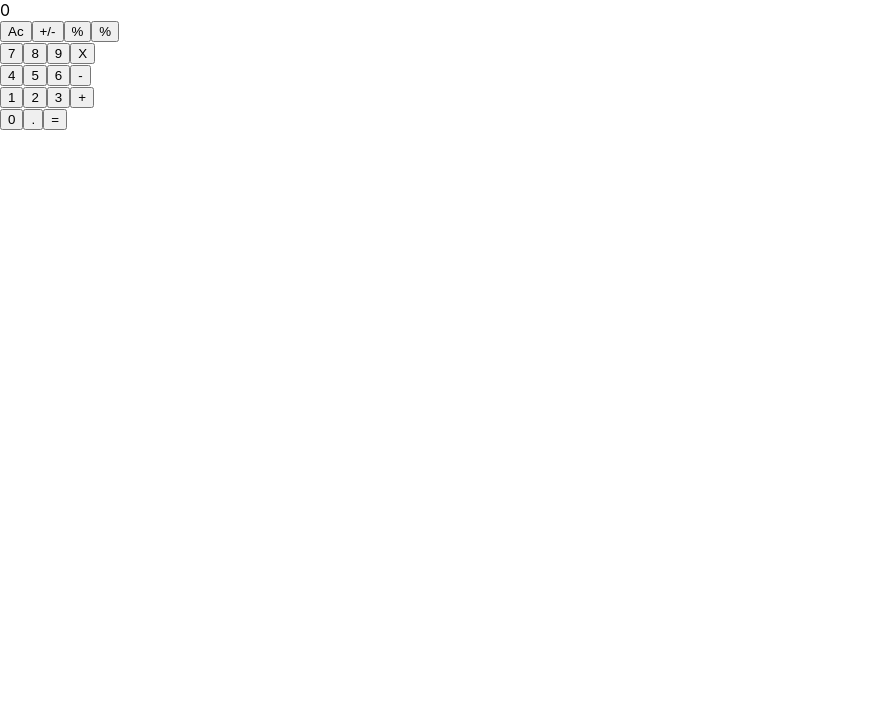
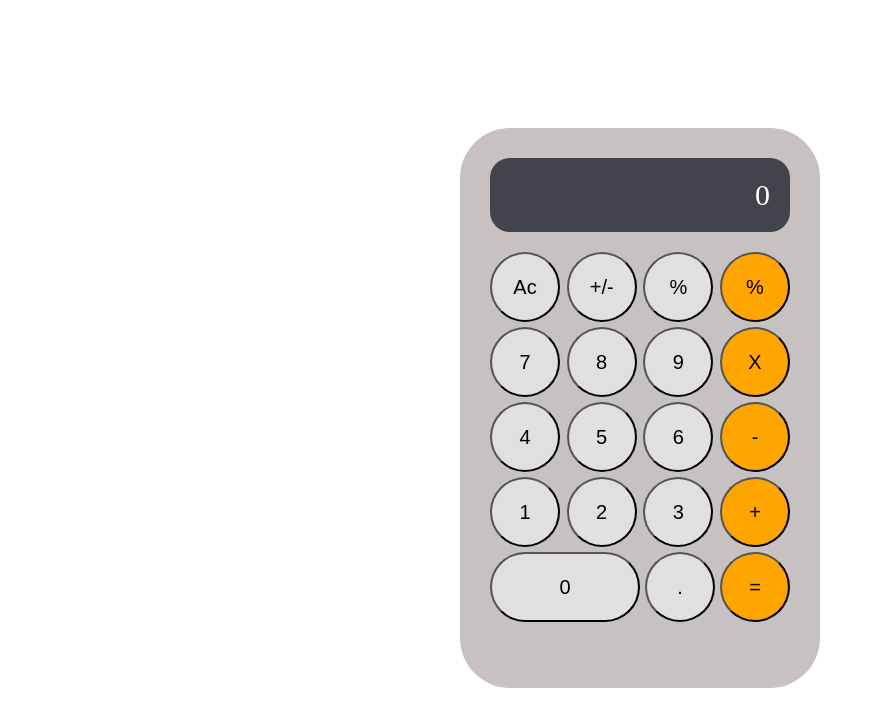
Before and after one commit to muneeb3123/math-magician, a React (Create React App) app: page / in a window 1280 px wide. Shown: the top 726 px of the page, without its empty margins (0-883 px from the left). Built offline with nearby package versions, Linux system fonts and the light colour scheme.

Commit message:
add styling to calculator

```diff
--- a/src/index.css
+++ b/src/index.css
@@ -1,27 +1,53 @@
 body {
-  margin: 0;
-  font-family:
-    -apple-system,
-    BlinkMacSystemFont,
-    'Segoe UI',
-    'Roboto',
-    'Oxygen',
-    'Ubuntu',
-    'Cantarell',
-    'Fira Sans',
-    'Droid Sans',
-    'Helvetica Neue',
-    sans-serif;
-  -webkit-font-smoothing: antialiased;
-  -moz-osx-font-smoothing: grayscale;
+  display: flex;
+  align-items: center;
+  justify-content: center;
+  height: 100vh;
 }
 
-code {
-  font-family:
-    source-code-pro,
-    Menlo,
-    Monaco,
-    Consolas,
-    'Courier New',
-    monospace;
+.calculator {
+  width: 300px;
+  height: 500px;
+  background-color: #c7c1c1;
+  padding: 30px;
+  border-radius: 50px;
 }
+
+.display {
+  display: flex;
+  font-size: 30px;
+  justify-content: flex-end;
+  background-color: #43434b;
+  padding: 20px;
+  border-radius: 20px;
+  color: #fff;
+  margin-bottom: 20px;
+}
+
+.buttons {
+  display: flex;
+  flex-direction: column;
+  gap: 5px;
+}
+
+.row {
+  display: flex;
+  justify-content: space-between;
+}
+
+.silver {
+  width: 70px;
+  height: 70px;
+  border-radius: 40px;
+  background-color: #E0E0E0;
+  font-size: 20px;
+
+}
+
+.orange {
+  background-color: orange;
+}
+
+.long {
+  width: 150px;
+}
```
